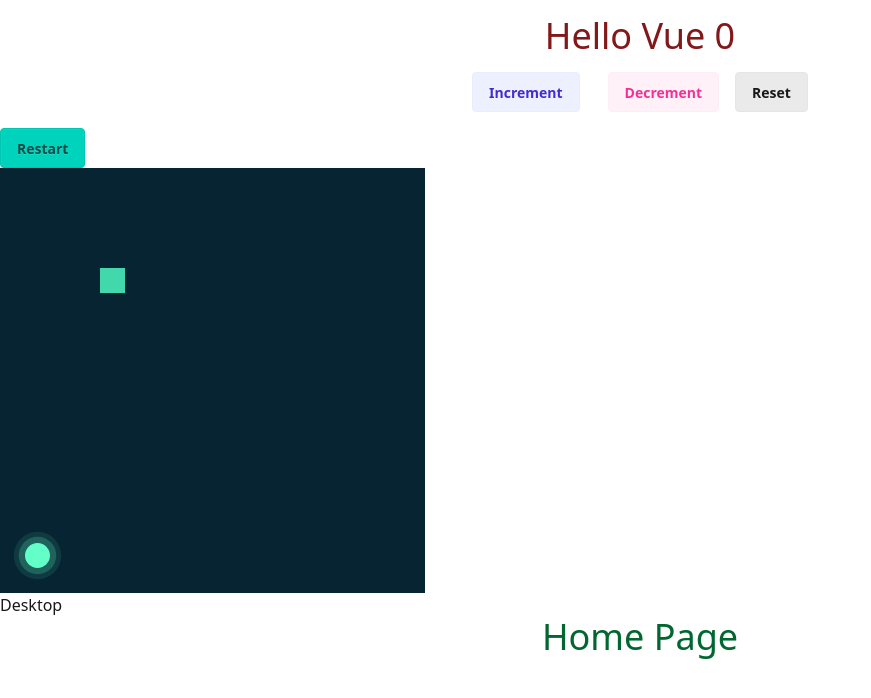
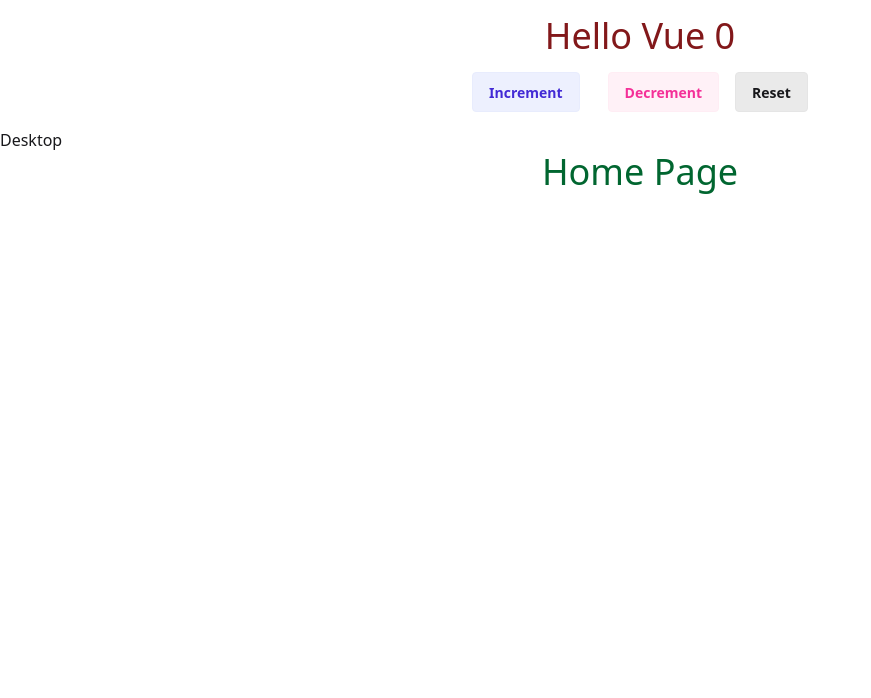
Before and after one commit to johnkhasan/javohir, a Vue app: page / in a window 1280 px wide. Shown: the top 698 px of the page, without its empty margins (0-871 px from the left). Built offline with nearby package versions, Linux system fonts and the light colour scheme.

Commit message:
minor change to snake game

```diff
--- a/src/App.vue
+++ b/src/App.vue
@@ -24,7 +24,9 @@ const isMobile = computed(() => {
     <button class="btn btn-soft" @click="counter.reset">Reset</button>
   </div>
 
-  <SnakeGame v-show="!isMobile" />
+  <template v-show="!isMobile">
+    <SnakeGame />
+  </template>
 
   <div v-show="!isMobile">Desktop</div>
   <div v-show="isMobile">Mobile</div>
```
